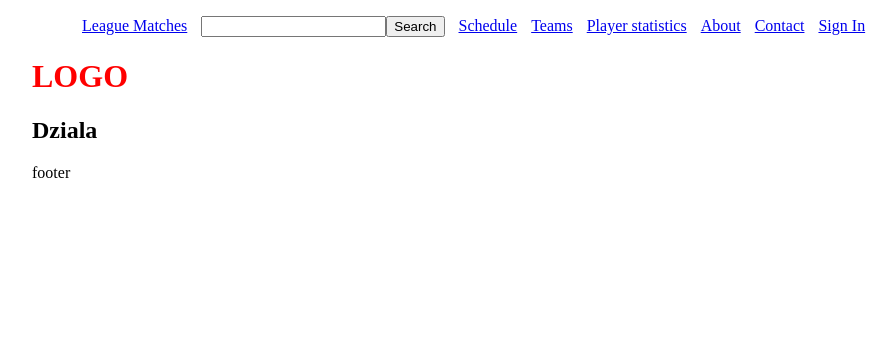
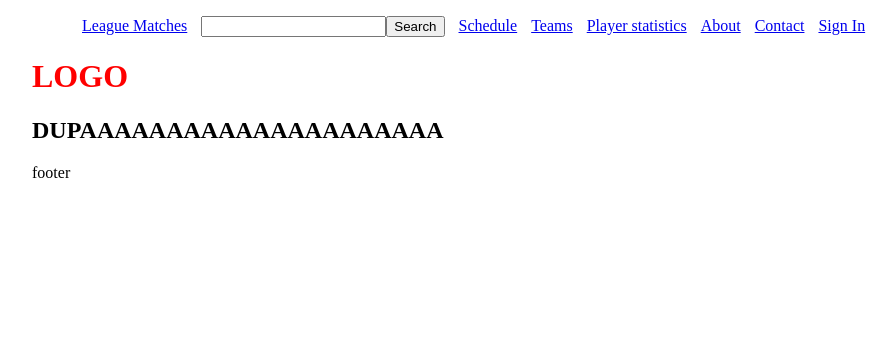
Before and after one commit to JohnPriceSky/LeagueMatches, a Django app: page / in a window 1280 px wide. Shown: the top 355 px of the page, without its empty margins (108-1004 px from the left). Run offline with Django 3.2, Linux system fonts and the light colour scheme.

Commit message:
test karwasz commit

```diff
--- a/LeagueMatches/game/templates/home.html
+++ b/LeagueMatches/game/templates/home.html
@@ -1,5 +1,5 @@
 {% extends "base.html" %}
 
 {% block content %}
-    <h2>Dziala</h2>
+    <h2>DUPAAAAAAAAAAAAAAAAAAAAA</h2>
 {% endblock %}
```
